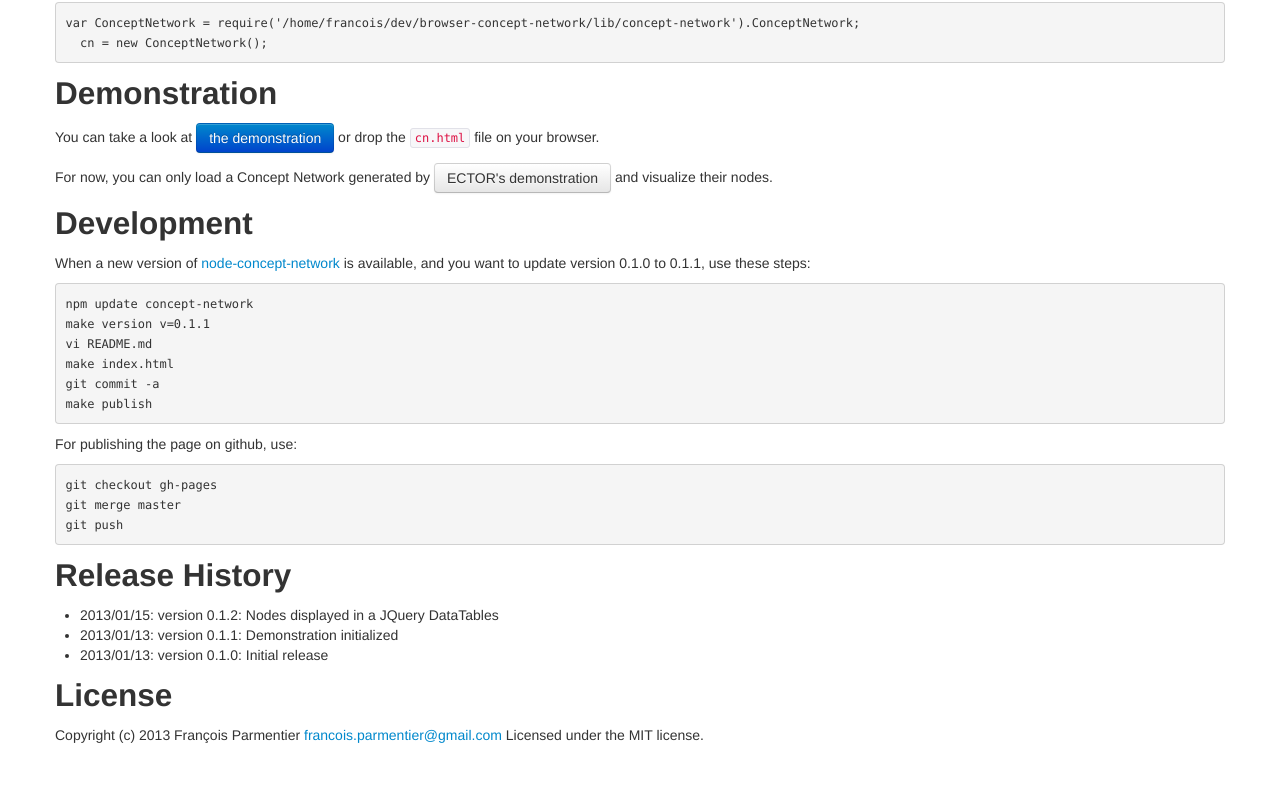
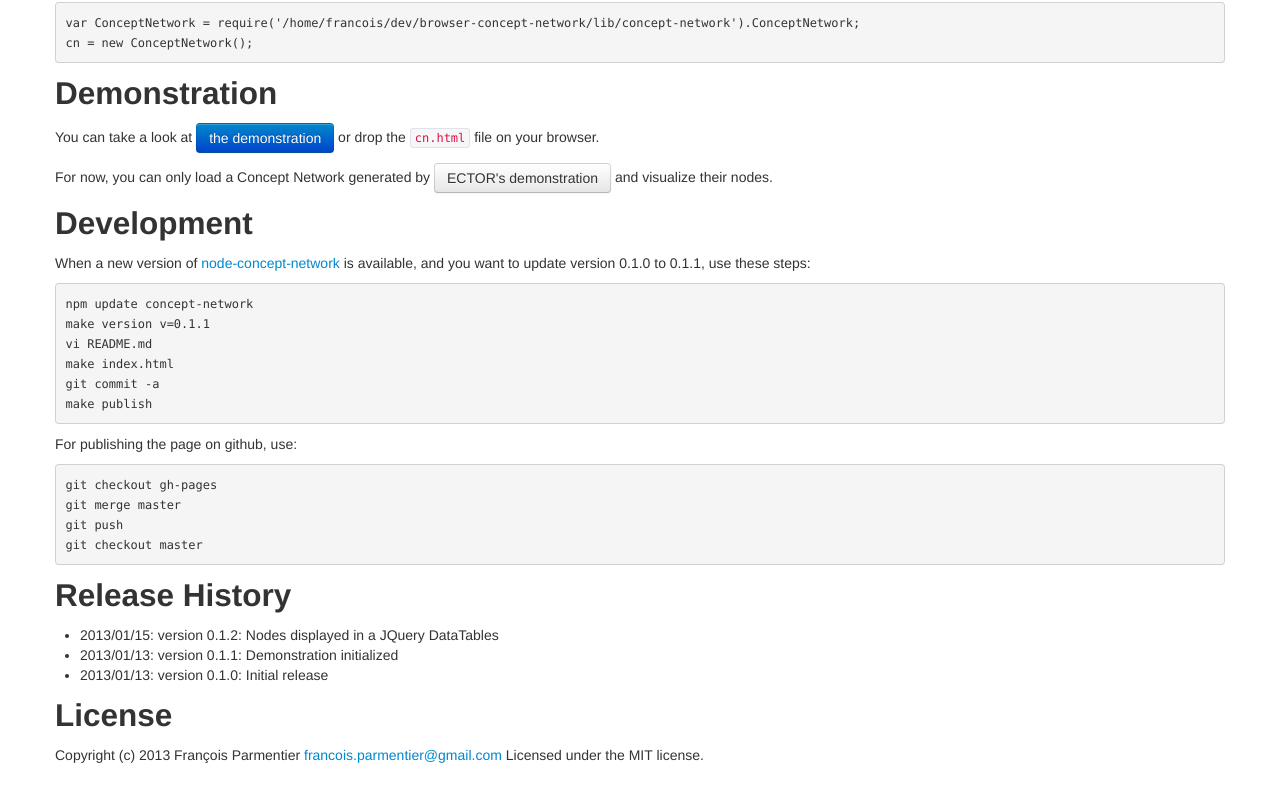
Before and after one commit to parmentf/browser-concept-network, a website: page index.html in a window 1280 px wide. Shown: the part 933-1734 px from the top of the page. Drawn offline with Linux system fonts and the light colour scheme.

Commit message:
Fix indent.
Don't forget git checkout master.

```diff
--- a/index.html
+++ b/index.html
@@ -101,7 +101,7 @@ cn = new ConceptNetwork();</code></pre>
 <p>Warning: until it is fixed, you have to write instead:
 </p>
 <pre><code class="lang-javascript">var ConceptNetwork = require(&#39;/home/francois/dev/browser-concept-network/lib/concept-network&#39;).ConceptNetwork;
-  cn = new ConceptNetwork();</code></pre>
+cn = new ConceptNetwork();</code></pre>
 <h2>Demonstration</h2>
 <p>You can take a look at <a href="http://parmentf.github.com/browser-concept-network/cn.html">the demonstration</a>
 or drop the <code>cn.html</code> file on your browser.
@@ -126,7 +126,8 @@ make publish</code></pre>
 </p>
 <pre><code class="lang-bash">git checkout gh-pages
 git merge master
-git push</code></pre>
+git push
+git checkout master</code></pre>
 <h2>Release History</h2>
 <ul>
 <li>2013/01/15: version 0.1.2: Nodes displayed in a JQuery DataTables</li>
@@ -134,7 +135,7 @@ git push</code></pre>
 <li>2013/01/13: version 0.1.0: Initial release</li>
 </ul>
 <h2>License</h2>
-<p>Copyright (c) 2013 François Parmentier <a href="&#109;&#x61;&#x69;&#108;&#x74;&#x6f;&#x3a;&#x66;&#114;&#x61;&#x6e;&#99;&#111;&#105;&#x73;&#46;&#x70;&#97;&#114;&#x6d;&#x65;&#x6e;&#116;&#x69;&#101;&#114;&#64;&#103;&#x6d;&#97;&#105;&#108;&#x2e;&#x63;&#111;&#109;">&#x66;&#114;&#x61;&#x6e;&#99;&#111;&#105;&#x73;&#46;&#x70;&#97;&#114;&#x6d;&#x65;&#x6e;&#116;&#x69;&#101;&#114;&#64;&#103;&#x6d;&#97;&#105;&#108;&#x2e;&#x63;&#111;&#109;</a>
+<p>Copyright (c) 2013 François Parmentier <a href="&#x6d;&#x61;&#x69;&#108;&#116;&#x6f;&#x3a;&#102;&#114;&#x61;&#110;&#x63;&#111;&#x69;&#115;&#46;&#x70;&#97;&#x72;&#109;&#x65;&#x6e;&#116;&#x69;&#x65;&#x72;&#64;&#x67;&#109;&#x61;&#105;&#x6c;&#x2e;&#99;&#111;&#109;">&#102;&#114;&#x61;&#110;&#x63;&#111;&#x69;&#115;&#46;&#x70;&#97;&#x72;&#109;&#x65;&#x6e;&#116;&#x69;&#x65;&#x72;&#64;&#x67;&#109;&#x61;&#105;&#x6c;&#x2e;&#99;&#111;&#109;</a>
 Licensed under the MIT license.
 </p>
 
```
